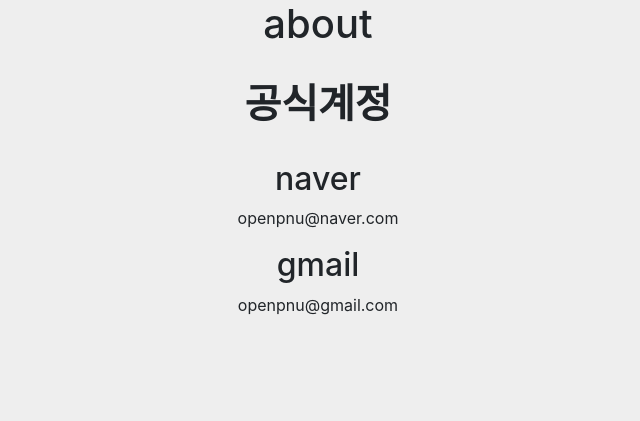
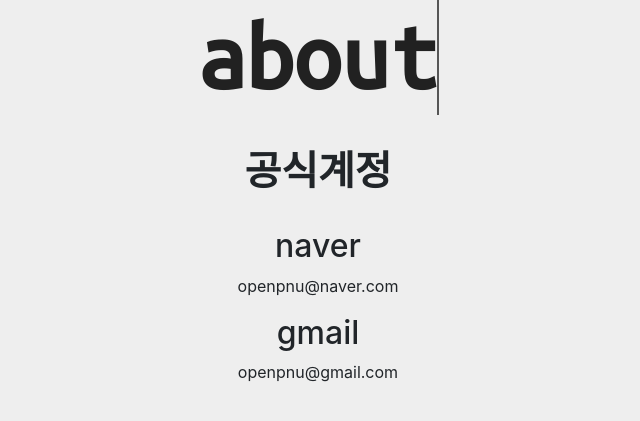
Before and after one commit to openpnu/openpnu.github.io, a Jekyll site: the page built from about/index.html, in a window 1280 px wide. Shown: the top 421 px of the page, without its empty margins (322-962 px from the left). Built offline with Jekyll 4.4.1, drawn with Linux system fonts in a browser that asks for light colours.

Commit message:
Fix about-typewriter
Fixing about-typewriter.
by HWP

```diff
--- a/assets/css/style.css
+++ b/assets/css/style.css
@@ -66,7 +66,7 @@
     animation-fill-mode: none, none, forwards;
 }
 
-p. tineysmall{
+p.tineysmall{
 	 color: #ddd;
 	font-size: 1pt;
 }
@@ -90,3 +90,36 @@
     from { border-right-color: #212121; }
     to { border-right-color: transparent; }
 }
+/* about page */
+.about {
+    width: 0%;
+    color: #212121;
+    font-size: 4em;
+    font-weight: bold;
+    font-family: 'Ubuntu Mono', monospace;
+    border-right-color: #212121;
+    border-right-style: solid;
+    border-right-width: 2px;
+    white-space: nowrap;
+    overflow: hidden;
+}
+
+@media (min-width: 768px) {
+    .about {
+        font-size: 6em;
+    }
+}
+
+.about-typewriter {
+    animation-name: typewriter-about, typewriter-caret;
+    animation-duration: 2000ms, 700ms;
+    animation-iteration-count: 1, infinite;
+    animation-direction: normal, normal;
+    animation-timing-function: steps(5), linear;
+    animation-fill-mode:forwards;
+}
+
+@keyframes typewriter-about {
+    0% { width: 0%; }
+    100% { width: 100%; }
+}
```
